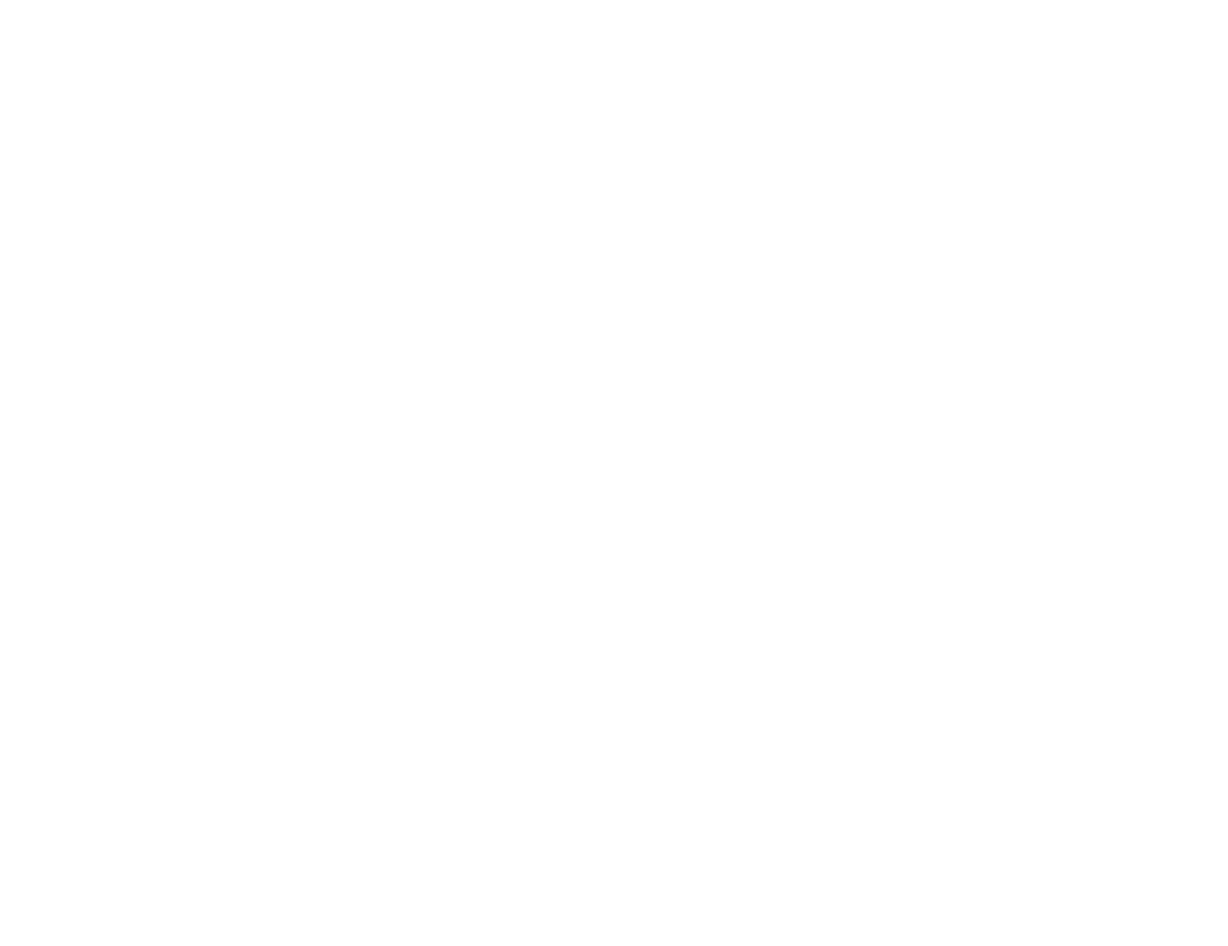
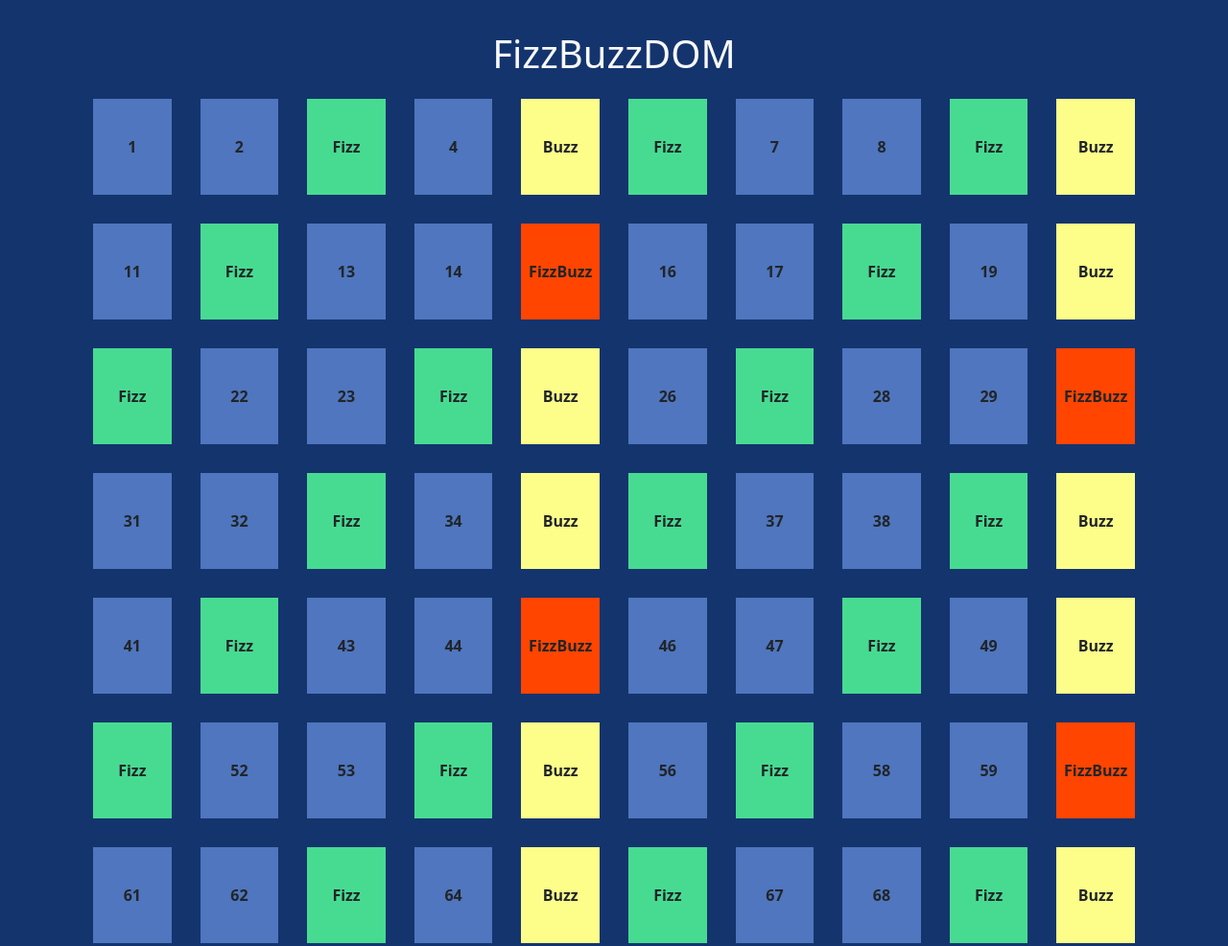
Before and after one commit to Rostrv/js-fizzbuzzdom, a plain HTML site: page index.html in a window 1280 px wide. Shown: the top 986 px of the page at 96% size. Before the commit the page ends 800 px from the top, so only its background shows below. Drawn offline with nearby package versions, Linux system fonts and the light colour scheme.

Commit message:
aggiunto js e layout

```diff
--- a/index.html
+++ b/index.html
@@ -6,11 +6,14 @@
     <meta http-equiv="X-UA-Compatible" content="IE=edge">
     <meta name="viewport" content="width=device-width, initial-scale=1.0">
     <title>Fizzbuzzdom</title>
+    <link href="https://cdn.jsdelivr.net/npm/bootstrap@5.0.2/dist/css/bootstrap.min.css" rel="stylesheet" integrity="sha384-EVSTQN3/azprG1Anm3QDgpJLIm9Nao0Yz1ztcQTwFspd3yD65VohhpuuCOmLASjC" crossorigin="anonymous">
     <link rel="stylesheet" href="style.css">
 </head>
 
 <body>
-
+    <h1 class="text-light">FizzBuzzDOM</h1>
+    <div id="list" class="container d-flex justify-content-center flex-wrap ">
+    </div>
 
     <script src="./main.js"></script>
 </body>
--- a/main.js
+++ b/main.js
@@ -0,0 +1,23 @@
+const element = document.getElementById('list')
+
+for (let i = 1; i <= 100; i++) {
+
+    if (i % 15 == 0) {
+        console.log('fizzbuzz')
+        list.innerHTML += '<div class="box multiplo-3-5">FizzBuzz</div>';
+
+    } else if (i % 3 == 0) {
+        console.log('fizz')
+        list.innerHTML += '<div class="box multiplo-3">Fizz</div>';
+    } else if (i % 5 == 0) {
+        console.log('buzz')
+        list.innerHTML += '<div class="box multiplo-5">Buzz</div>';
+    } else {
+        console.log(i)
+        list.innerHTML += `<div class="box normale">${i}</div>`;
+
+    }
+    let listItem = document.createElement(('div'));
+    element.append(listItem)
+
+}
--- a/style.css
+++ b/style.css
@@ -0,0 +1,37 @@
+* {
+    margin: 0;
+    padding: 0;
+    box-sizing: border-box;
+}
+
+body {
+    text-align: center;
+    background-color: rgb(20, 52, 110);
+    padding: 2rem;
+}
+
+.box {
+    width: calc(100% / 10 - 30px);
+    height: 100px;
+    display: flex;
+    justify-content: center;
+    align-items: center;
+    margin: 15px;
+    font-weight: bold;
+}
+
+.normale {
+    background-color: rgb(79, 118, 190);
+}
+
+.multiplo-3 {
+    background-color: rgb(71, 219, 145);
+}
+
+.multiplo-5 {
+    background-color: rgb(253, 253, 137);
+}
+
+.multiplo-3-5 {
+    background-color: orangered;
+}
```
